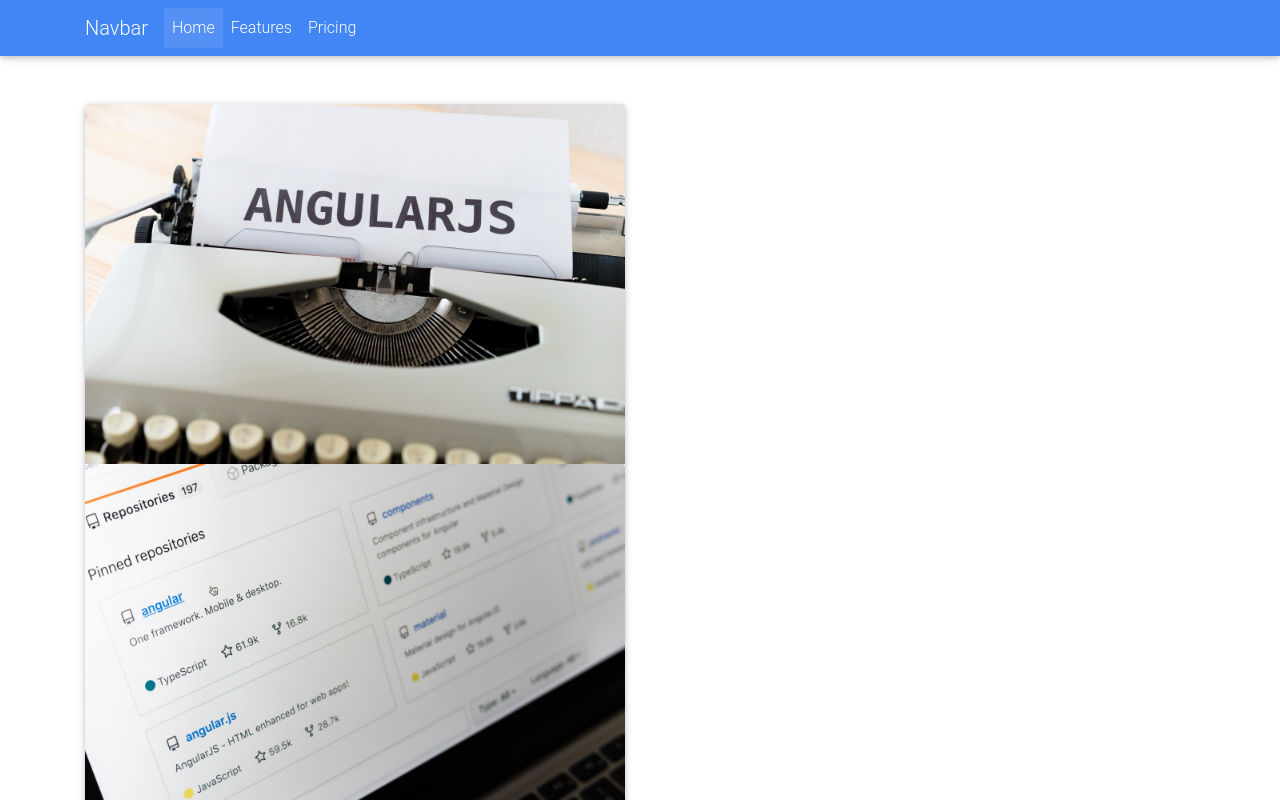
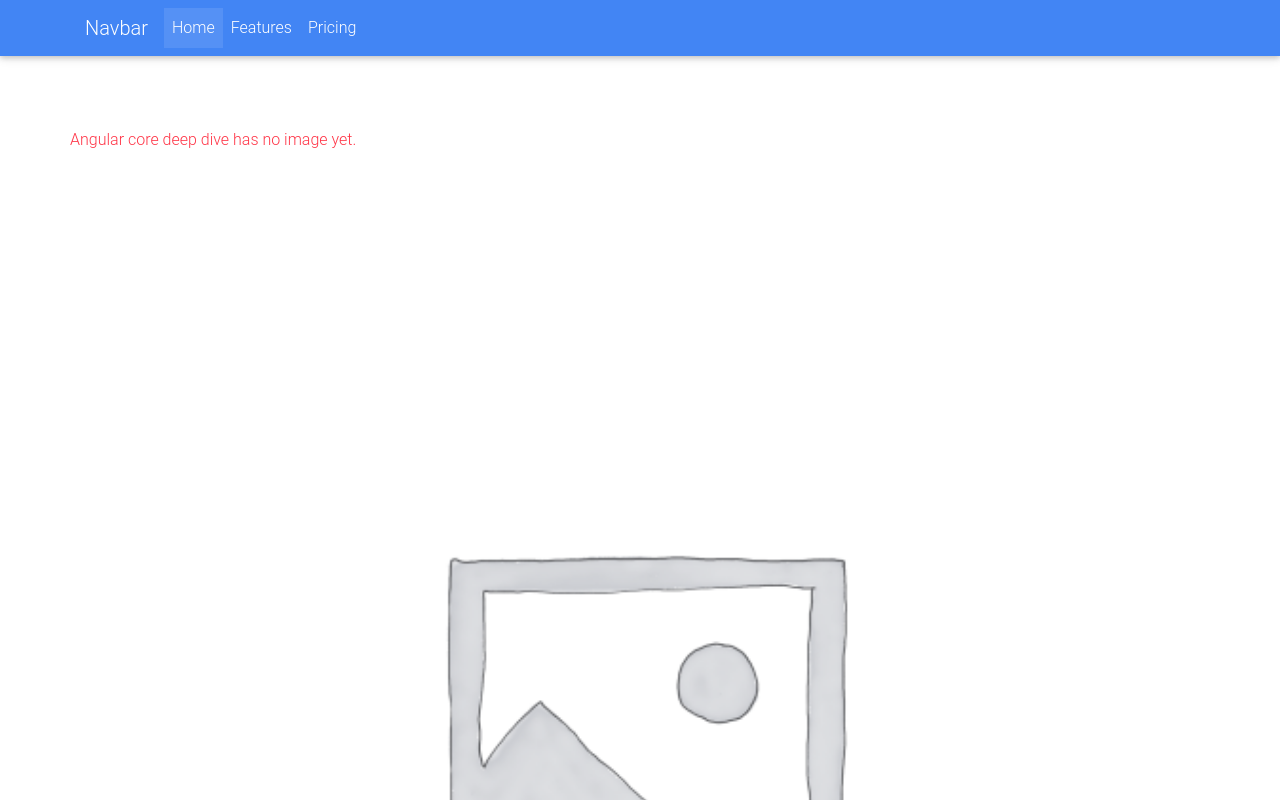
Before and after one commit to ngocsangyem/angular-core-deep-dive, an Angular app: page / in a window 1280 px wide. Shown: the top 800 px of the page. Built offline with nearby package versions, Linux system fonts and the light colour scheme.

Commit message:
Angular Template Instantiation with ngTemplateOutlet

```diff
--- a/src/app/app.component.html
+++ b/src/app/app.component.html
@@ -31,12 +31,24 @@
 </nav>
 
 <section class="cards py-5">
+
+
 	<div class="container">
 		<div class="row" *ngIf="cards[0] as card">
+
+			<ng-template #noImage let-cardName="description">
+				<p class="my-4 text-center text-danger">{{cardName}} has no image yet.</p>
+				<img class="w-100" src="./assets/images/emty-image.png" alt="emty image">
+			</ng-template>
+			<ng-container *ngTemplateOutlet="noImage; context: {description: card.description}">
+
+			</ng-container>
+
+			<hr>
+			<hr>
+
 			<app-card [class.col-md-6]="true" (cardSelected)="onCardSelected($event)" [card]="card">
-				<app-card-image [imageUrl]="card.thumnailUrl"></app-card-image>
-				<app-card-image [imageUrl]="cards[1].thumnailUrl"></app-card-image>
-				<app-card-image [imageUrl]="cards[2].thumnailUrl"></app-card-image>
+				<app-card-image [card]="card"></app-card-image>
 			</app-card>
 		</div>
 	</div>
--- a/src/app/components/card/card-image/card-image.component.html
+++ b/src/app/components/card/card-image/card-image.component.html
@@ -1,5 +1 @@
-<img #cardImage class="card-img-top" [src]="imageUrl" alt="Card image cap" *ngIf="isImageVisible(); else noImage">
-
-<ng-template #noImage>
-	<p class="my-4 text-center">There is no image</p>
-</ng-template>
+<img #cardImage class="card-img-top" [src]="card.thumnailUrl" alt="Card image cap" *ngIf="isImageVisible()">
--- a/src/app/components/card/card-image/card-image.component.ts
+++ b/src/app/components/card/card-image/card-image.component.ts
@@ -7,12 +7,12 @@ import { Card } from 'src/app/modals/card';
 	styleUrls: ['./card-image.component.scss'],
 })
 export class CardImageComponent implements OnInit {
-	@Input() imageUrl: Card;
+	@Input() card: Card;
 	constructor() {}
 
 	ngOnInit(): void {}
 
 	isImageVisible() {
-		return this.imageUrl;
+		return this.card;
 	}
 }
--- a/src/data.ts
+++ b/src/data.ts
@@ -2,7 +2,8 @@ export const CARDS = [
 	{
 		id: 1,
 		description: 'Angular core deep dive',
-		thumnailUrl: '/assets/images/1.jpeg',
+		// thumnailUrl: '/assets/images/1.jpeg',
+		thumnailUrl: '',
 		longDescription:
 			"Lorem Ipsum is simply dummy text of the printing and typesetting industry. Lorem Ipsum has been the industry's standard dummy text ever since the 1500s, when an unknown printer took a galley of type and scrambled it to make a type specimen book. It has survived not only five centuries, but also the leap into electronic typesetting, remaining essentially unchanged. It was popularised in the 1960s with the release of Letraset sheets containing Lorem Ipsum passages, and more recently with desktop publishing software like Aldus PageMaker including versions of Lorem Ipsum.",
 		category: 'Advanced',
```
Also changed, not shown: src/assets/images/emty-image.png (added).
